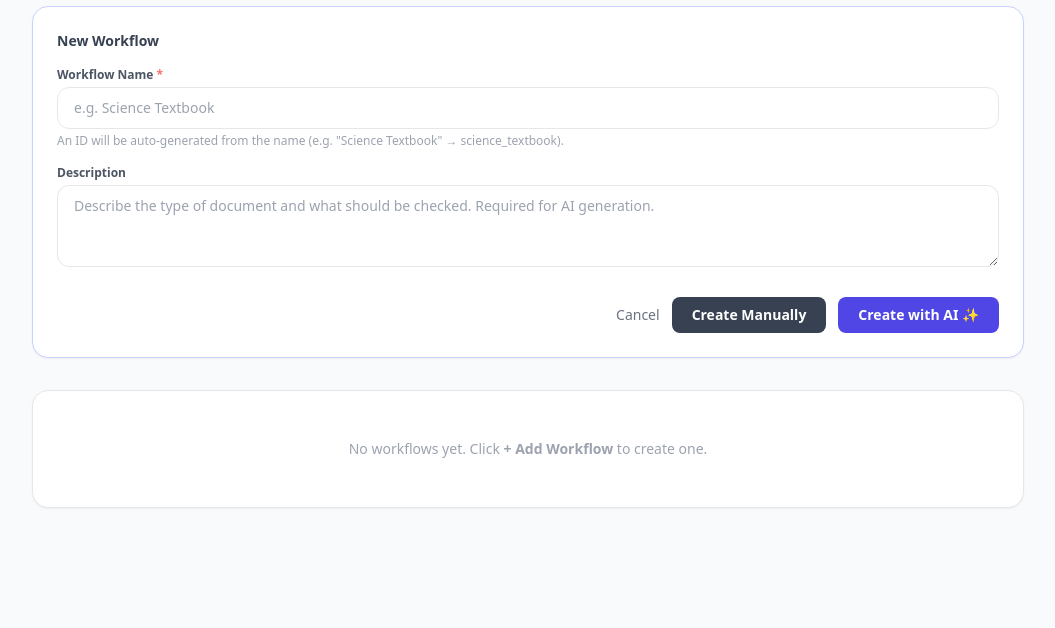
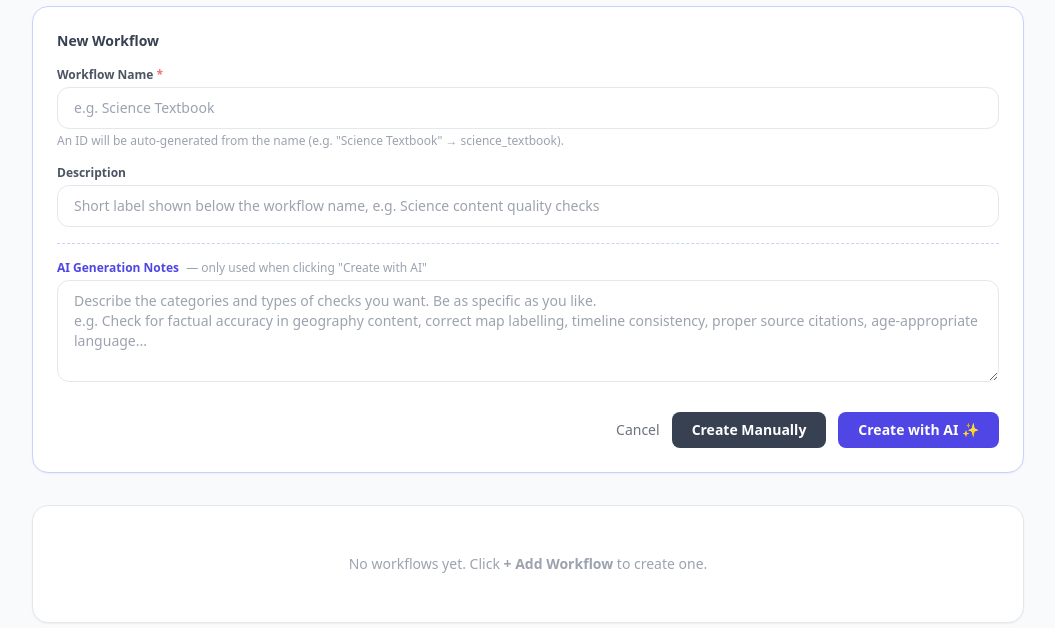
Before and after one commit to jainabhishek-dev/sunny-pillow, a Python web app: template templates/workflows.html in a window 1280 px wide, after a click on "+ Add Workflow". Shown: the part 163-791 px from the top of the page, without its empty margins (112-1167 px from the left). Before the commit the page ends 672 px from the top, so only its background shows below. Run offline with Jinja, Linux system fonts and the light colour scheme; the template is opened without the code that fills it, so the values that code supplies are empty; some libraries are stand-ins or nearby versions.

Commit message:
Split description and AI generation notes into separate fields
Description is the short label shown under the workflow name.
AI Generation Notes is the detailed prompt for checkpoint generation,
only used when clicking Create with AI.

Co-Authored-By: Claude Sonnet 4.6 <noreply@anthropic.com>

```diff
--- a/templates/workflows.html
+++ b/templates/workflows.html
@@ -43,8 +43,18 @@
 
     <div>
       <label class="block text-xs font-semibold text-gray-600 mb-1">Description</label>
-      <textarea name="description" rows="3"
-        placeholder="Describe the type of document and what should be checked. Required for AI generation."
+      <input type="text" name="description"
+        placeholder="Short label shown below the workflow name, e.g. Science content quality checks"
+        class="w-full border border-gray-200 rounded-xl px-4 py-2.5 text-sm focus:outline-none focus:ring-2 focus:ring-indigo-400" />
+    </div>
+
+    <div class="border-t border-dashed border-indigo-200 pt-4">
+      <label class="block text-xs font-semibold text-indigo-600 mb-1">
+        AI Generation Notes
+        <span class="font-normal text-gray-400 ml-1">— only used when clicking "Create with AI"</span>
+      </label>
+      <textarea name="ai_notes" rows="4"
+        placeholder="Describe the categories and types of checks you want. Be as specific as you like.&#10;e.g. Check for factual accuracy in geography content, correct map labelling, timeline consistency, proper source citations, age-appropriate language..."
         class="w-full border border-gray-200 rounded-xl px-4 py-2.5 text-sm focus:outline-none focus:ring-2 focus:ring-indigo-400"></textarea>
     </div>
 
```
Also changed, not shown: main.py (+4 -3 lines).
